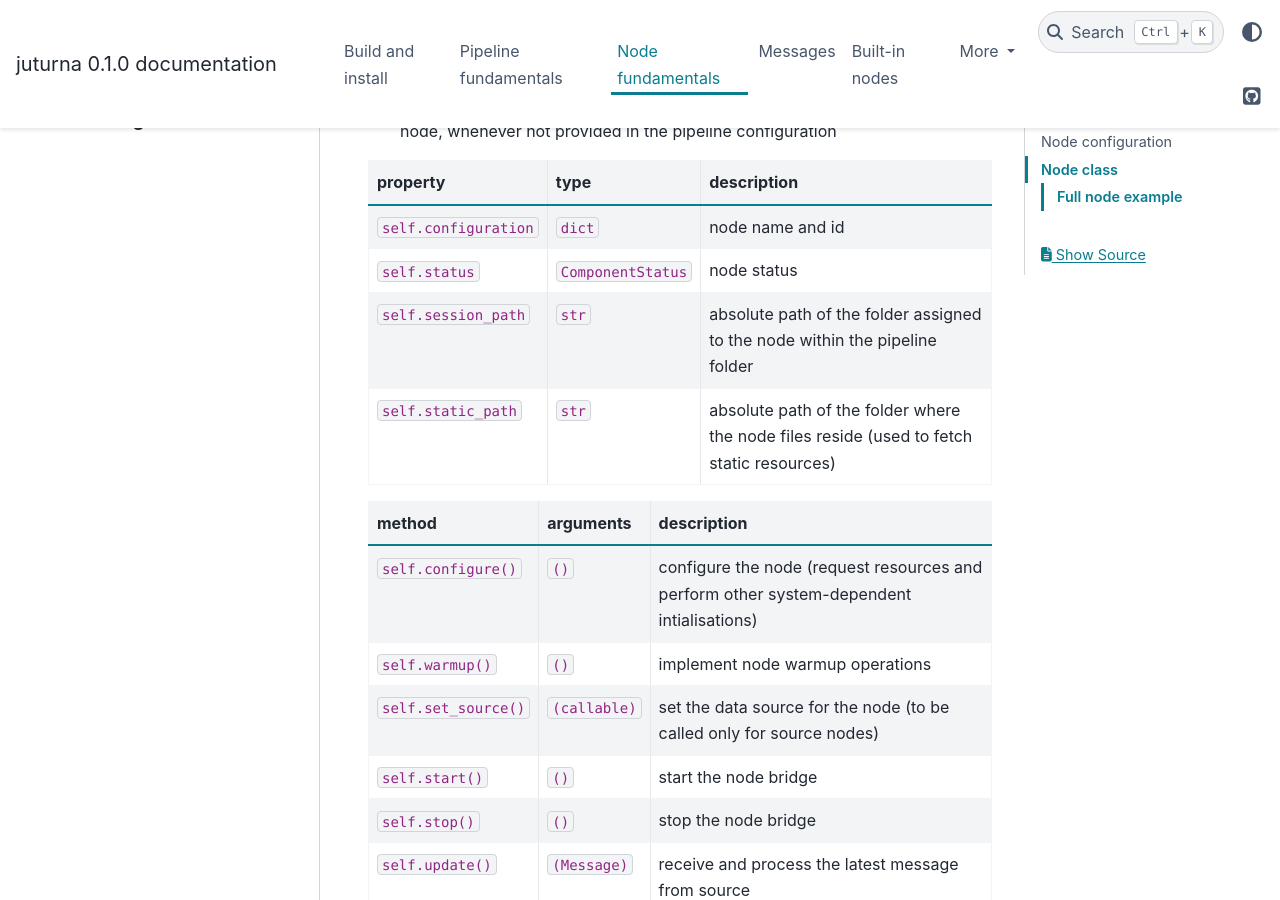
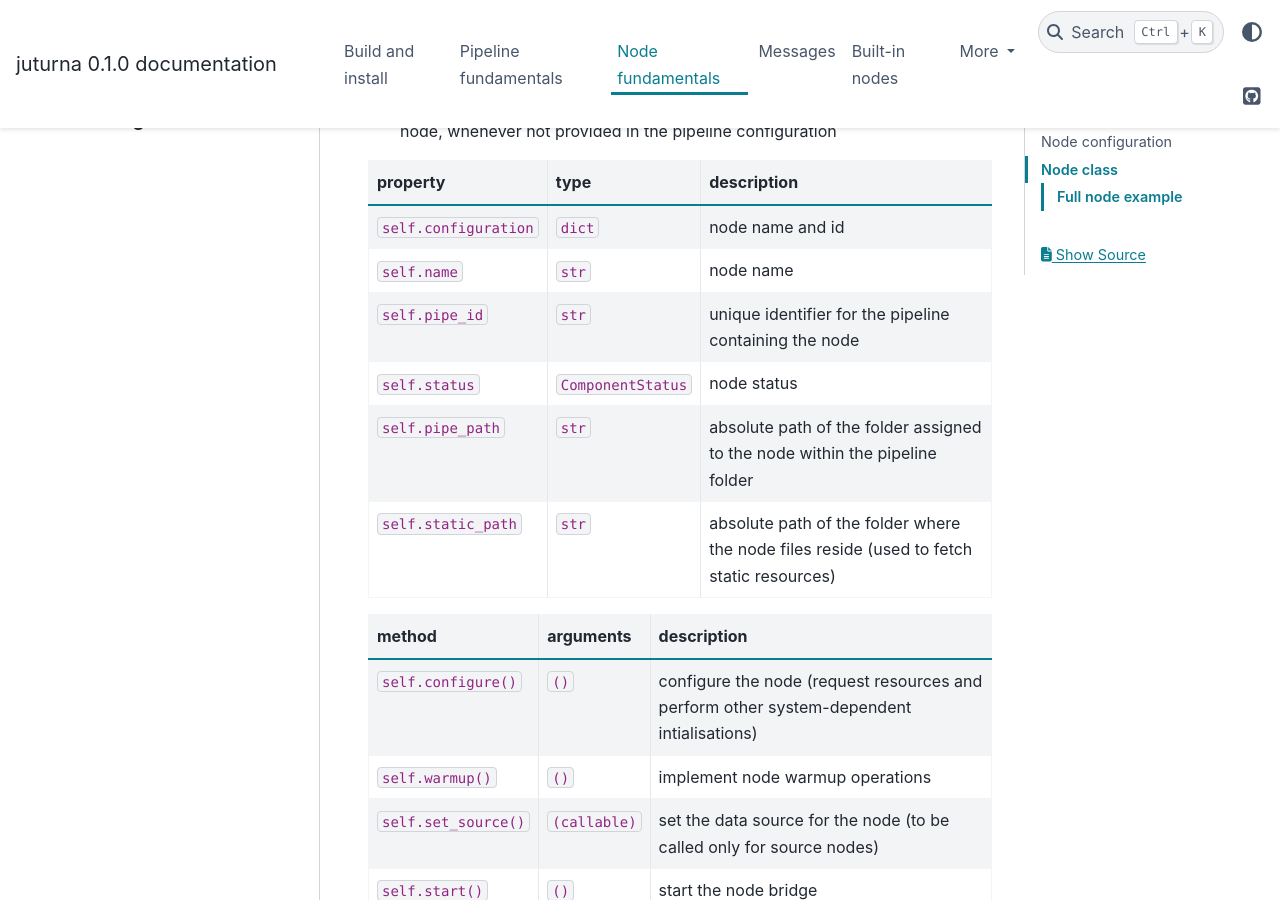
Before and after one commit to meetecho/juturna, a Sphinx documentation site: the page built from docs/source/guides/custom_nodes.rst, in a window 1280 px wide and 900 px high, scrolled down 1587 px. Built offline with Sphinx 7.4.7 and the PyData theme 0.15.4, drawn with Linux system fonts in a browser that asks for light colours; nearby versions of some CDN libraries; library files that are not in the unit come from our copies.

Commit message:
custo mode and message doc pages updated

```diff
--- a/docs/source/guides/custom_nodes.rst
+++ b/docs/source/guides/custom_nodes.rst
@@ -73,9 +73,14 @@
 +========================+=====================+=============================+
 | ``self.configuration`` | ``dict``            | node name and id            |
 +------------------------+---------------------+-----------------------------+
+| ``self.name``          | ``str``             | node name                   |
++------------------------+---------------------+-----------------------------+
+| ``self.pipe_id``       | ``str``             | unique identifier for the   |
+|                        |                     | pipeline containing the node|
++------------------------+---------------------+-----------------------------+
 | ``self.status``        | ``ComponentStatus`` | node status                 |
 +------------------------+---------------------+-----------------------------+
-| ``self.session_path``  | ``str``             | absolute path of the folder |
+| ``self.pipe_path``     | ``str``             | absolute path of the folder |
 |                        |                     | assigned to the node within |
 |                        |                     | the pipeline folder         |
 +------------------------+---------------------+-----------------------------+
--- a/docs/source/guides/message.rst
+++ b/docs/source/guides/message.rst
@@ -7,7 +7,7 @@
 +---------------------+----------+----------------------------------+
 | property            | type     | description                      |
 +=====================+==========+==================================+
-| ``self.created_by`` | ``str``  | name or id of the creating node  |
+| ``self.creator``    | ``str``  | name or id of the creating node  |
 +---------------------+----------+----------------------------------+
 | ``self.version``    | ``int``  | message data version             |
 +---------------------+----------+----------------------------------+
```
